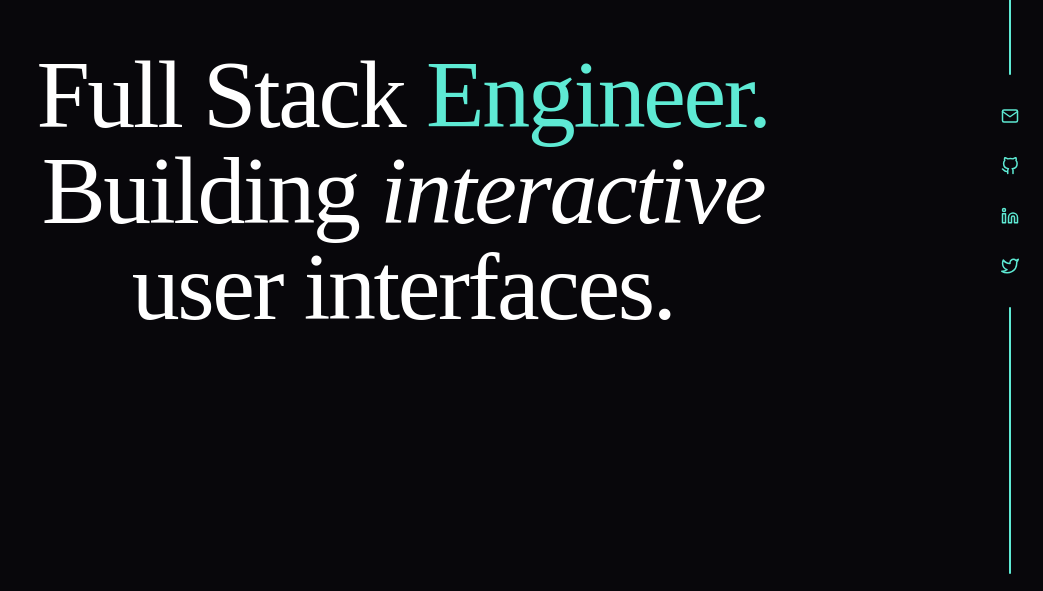
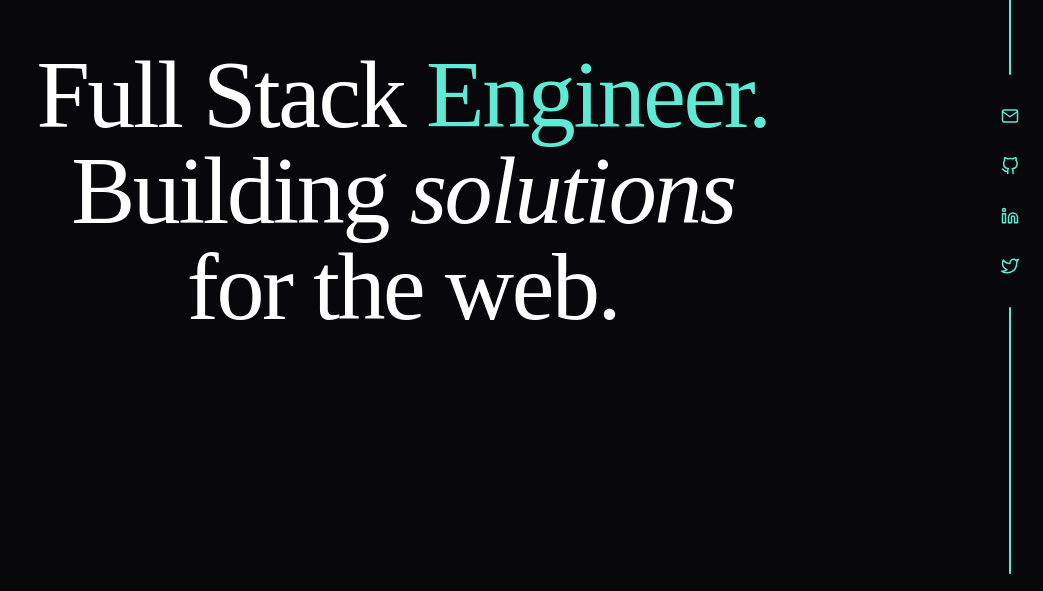
Before and after one commit to deyemiobaa/sa-portfolio, a Next.js app: page / in a window 1280 px wide. Shown: the part 209-800 px from the top of the page, without its empty margins (237-1280 px from the left). Built offline with nearby package versions, Linux system fonts and the light colour scheme.

Commit message:
update site copy

```diff
--- a/pages/index.jsx
+++ b/pages/index.jsx
@@ -1,7 +1,6 @@
 import Link from "next/link";
 import Form from "../components/Form";
-import Project from "../components/Project";
-import { projects, techSkills } from "../data/data";
+import { techSkills } from "../data/data";
 
 export default function Home() {
   return (
@@ -12,8 +11,8 @@ export default function Home() {
             Full Stack <span className="text-teal-300">Engineer.</span>
           </span>
           <span>
-            Building <span className="italic">interactive</span> <br />
-            user interfaces.
+            Building <span className="italic">solutions</span> <br />
+            for the web.
           </span>
         </h1>
         <div className="gap-10 my-10 md:flex">
```
